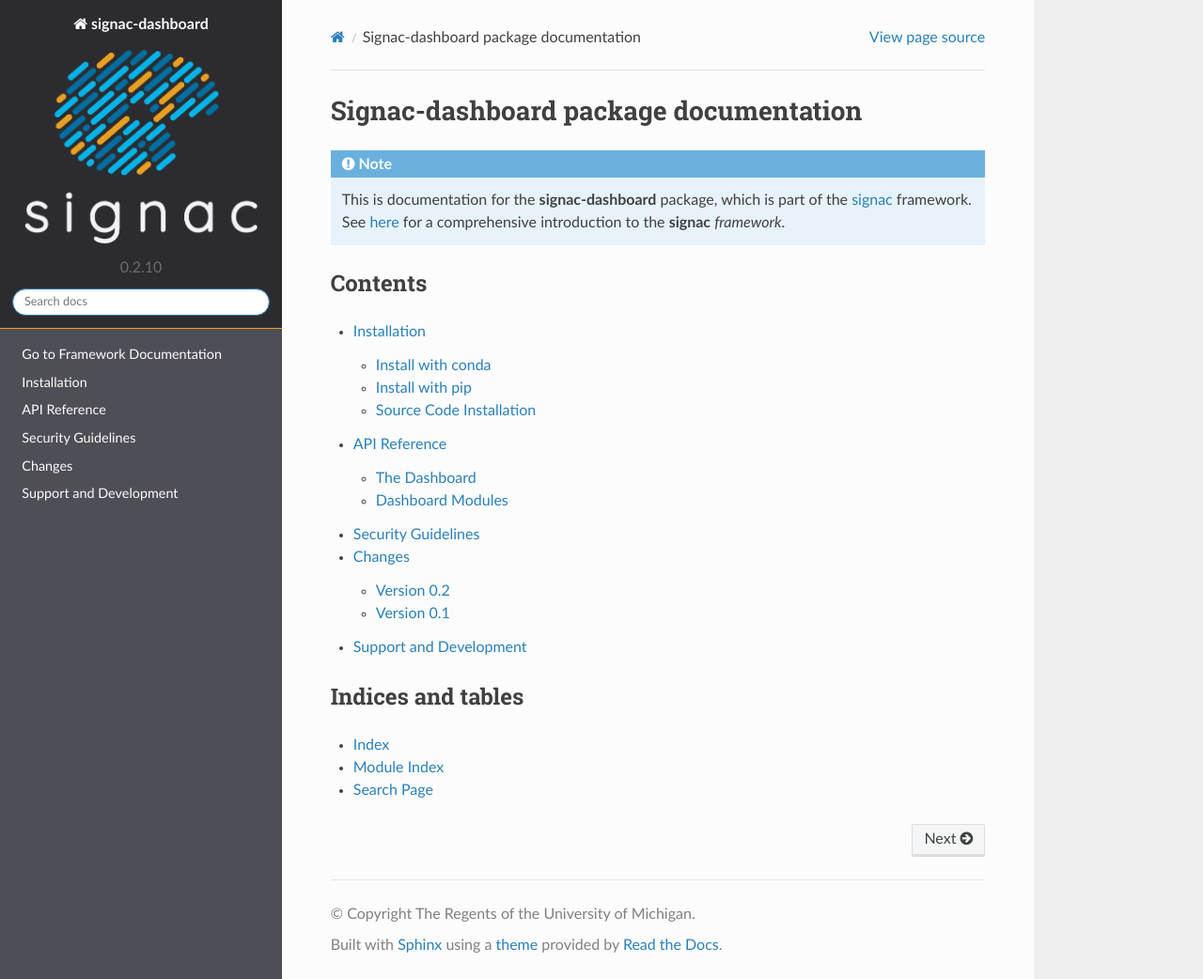
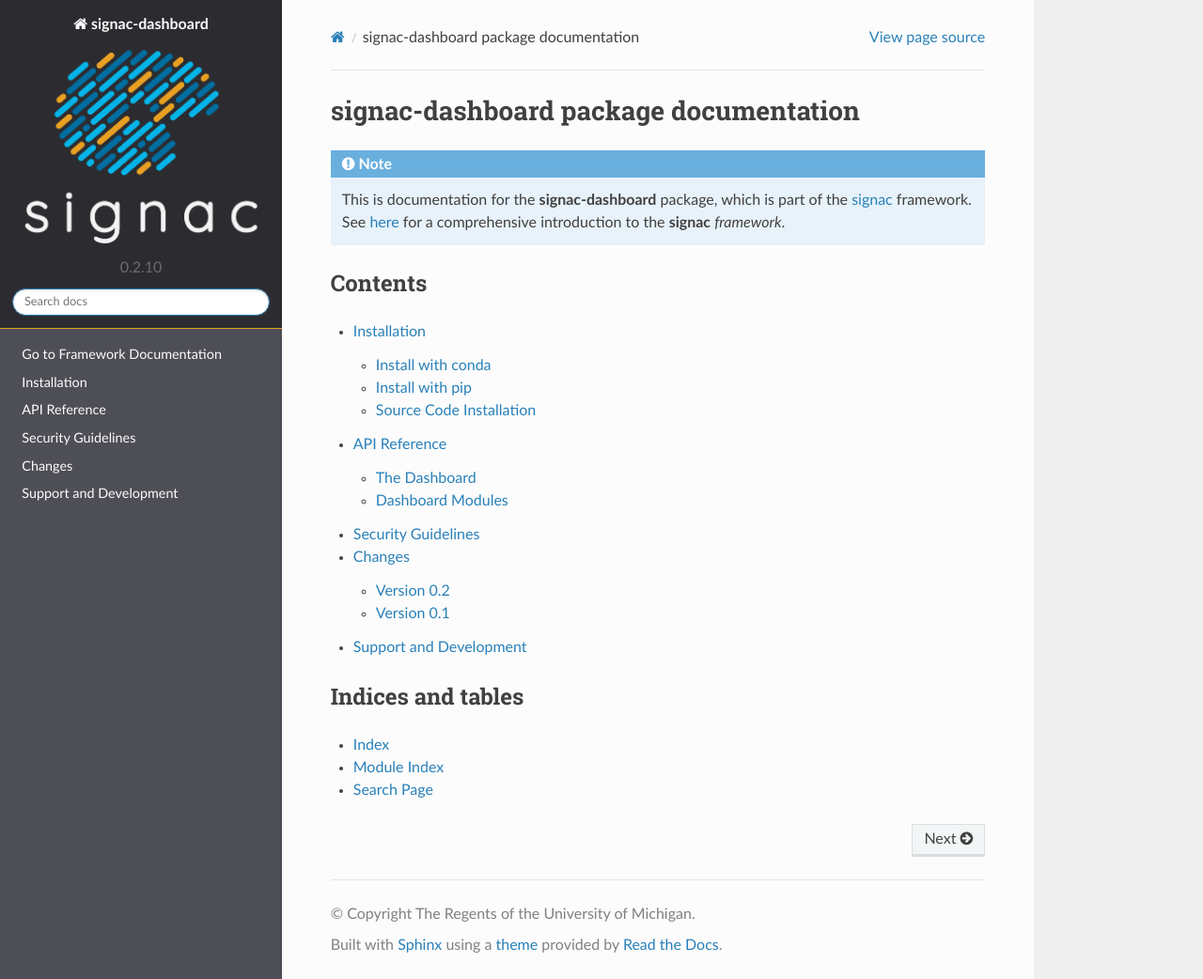
Before and after one commit to glotzerlab/signac-dashboard, a Sphinx documentation site: the page built from doc/index.rst, in a window 1280 px wide and 1042 px high. Shown: the whole window at 94% size. Built offline with Sphinx 7.4.7 and the Read the Docs theme 2.0.0, drawn with Linux system fonts in a browser that asks for light colours.

```diff
--- a/doc/index.rst
+++ b/doc/index.rst
@@ -1,4 +1,4 @@
-Signac-dashboard package documentation
+signac-dashboard package documentation
 ======================================
 
 .. note::
```
